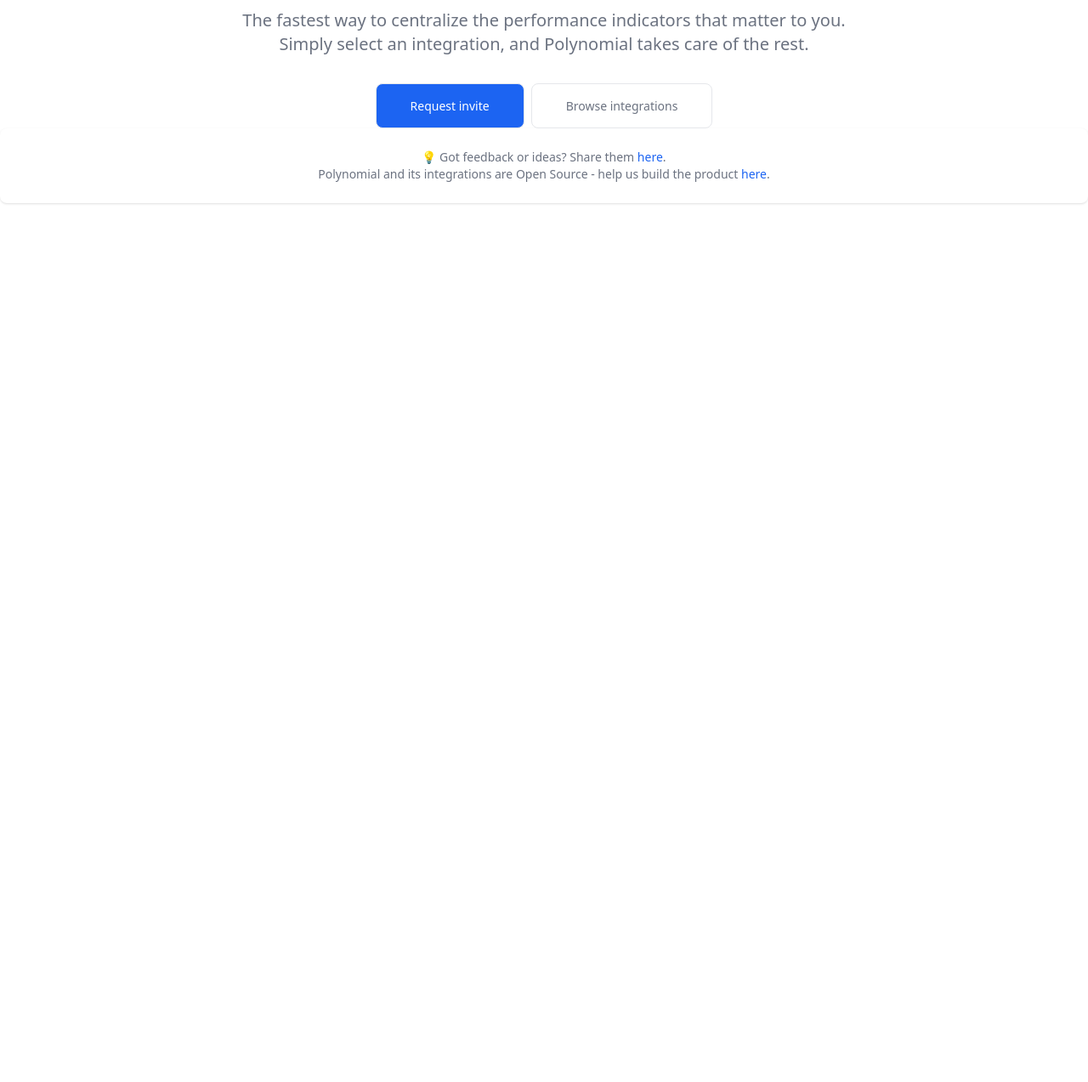
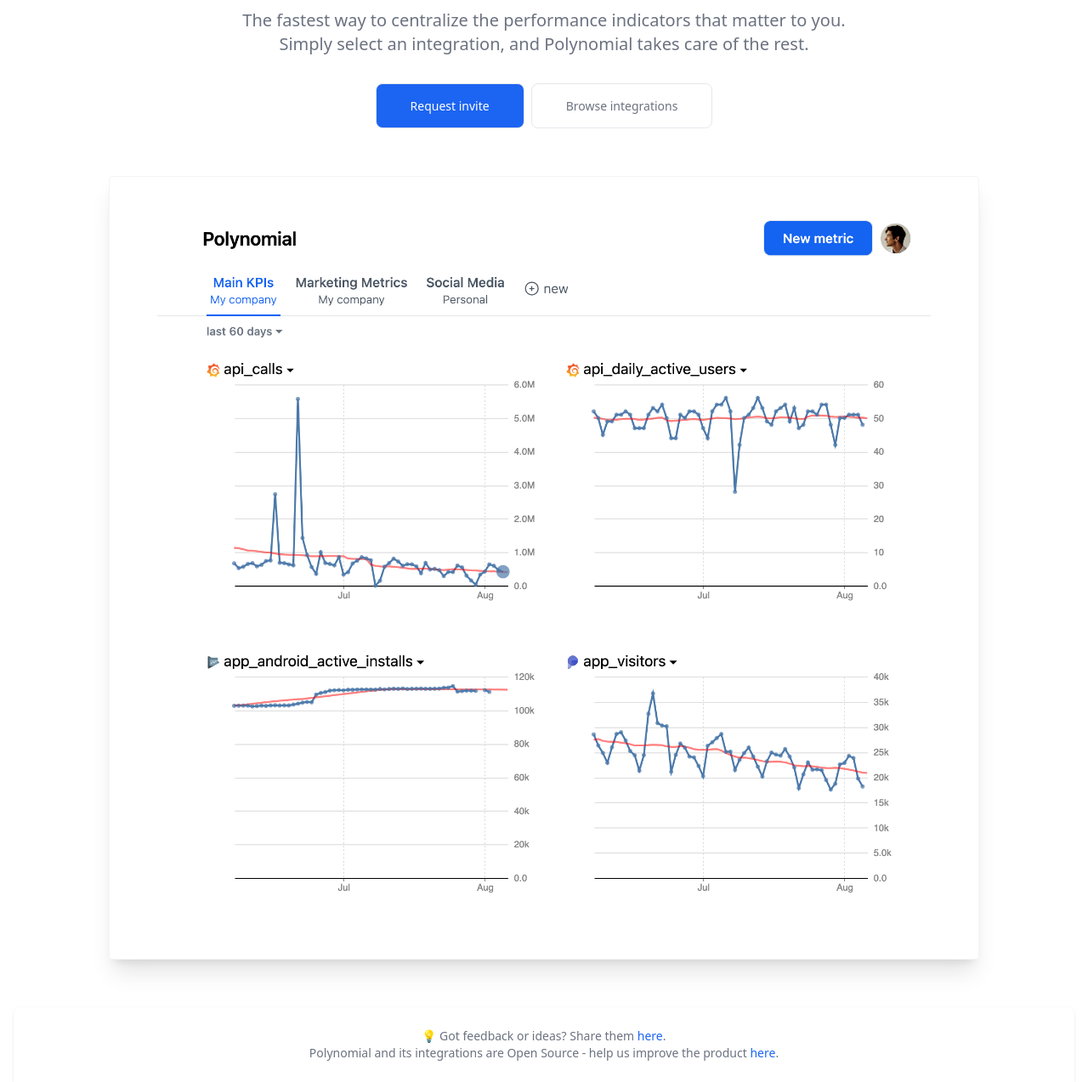
Before and after one commit to corradio/polynomial, a Django app: page / in a window 1280 px wide. Shown: the part 274-1547 px from the top of the page at 85% size. Before the commit the page ends 514 px from the top, so only its background shows below. Run offline with Django 4.2, Linux system fonts and the light colour scheme; style sheets or scripts are compiled from the project's sources; parts of the project's set-up code (start-up, migrations or seed data) failed here and were passed over; some libraries are stand-ins or nearby versions.

Commit message:
Add screenshot to homepage

```diff
--- a/templates/base.html
+++ b/templates/base.html
@@ -107,11 +107,11 @@
     <script src="{% static 'flowbite.min.js' %}"></script>
     {% endcompress %}
   </body>
-  <footer class="p-4 bg-white rounded-lg shadow md:flex md:items-center md:justify-center md:p-6 dark:bg-gray-800">
+  <footer class="p-4 bg-white rounded-t-lg shadow md:flex md:items-center md:justify-center md:p-6 dark:bg-gray-800">
     <span class="text-sm text-gray-500 sm:text-center dark:text-gray-400">
       💡 Got feedback or ideas? Share them <a href="https://docs.google.com/forms/d/e/1FAIpQLScYQROio_QR2F8FFtalrE-4TXvJ8lsJEIrJ7W8-ZULcUxLVqw/viewform">here</a>.
       <br/>
-        Polynomial and its integrations are Open Source - help us build the product <a href="https://github.com/corradio/polynomial">here</a>.
+        Polynomial and its integrations are Open Source - help us improve the product <a href="https://github.com/corradio/polynomial">here</a>.
     </span>
   </footer>
 </html>
--- a/templates/mainapp/index.html
+++ b/templates/mainapp/index.html
@@ -18,6 +18,8 @@
         <a class="btn md:py-4 md:px-10 text-gray-500" href="{% url 'integrations' %}">Browse integrations</a>
       </p>
     </div>
+    <div class="max-w-5xl mx-auto rounded shadow-xl my-14 border border-gray-100">
+      <img class="py-2 lg:py-10 lg:px-14" src="{% static 'images/screenshot.png' %}">
   </div>
 
 {% endblock %}
```
Also changed, not shown: static/images/screenshot.png (added).
